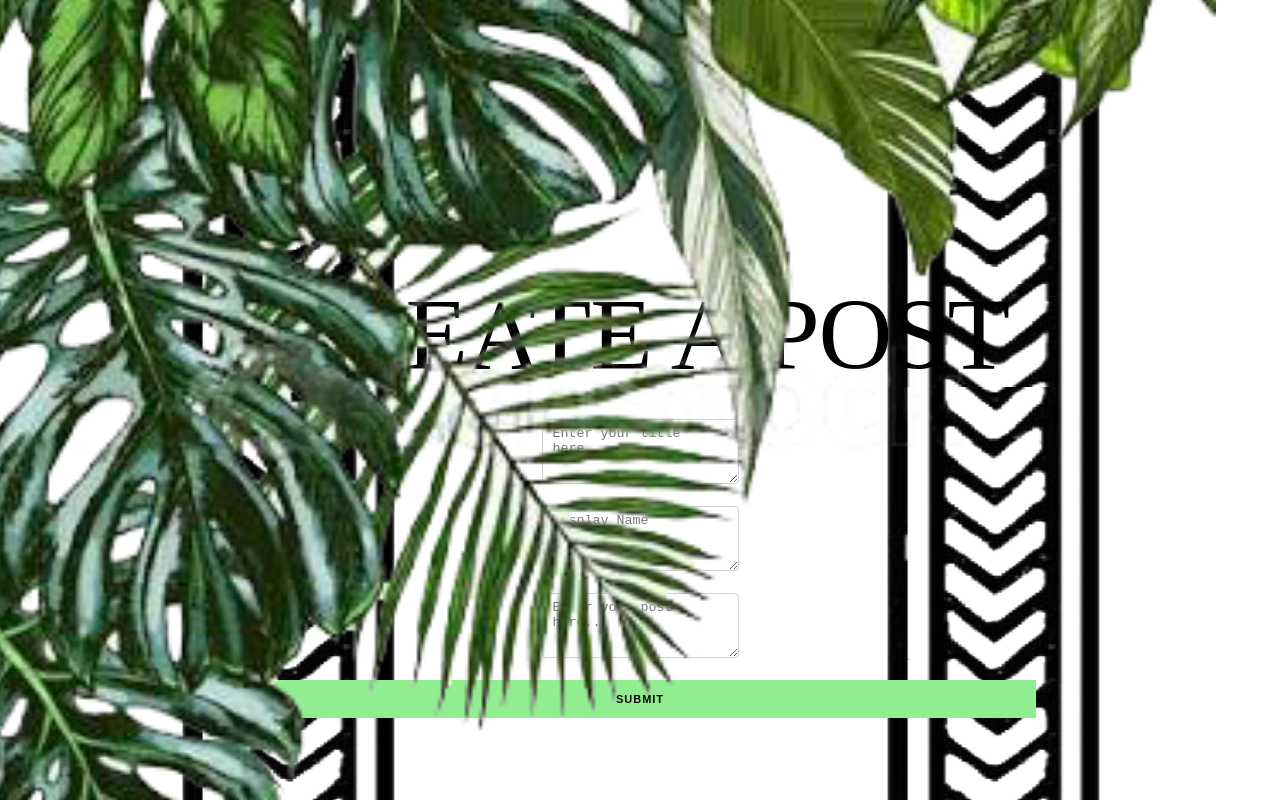
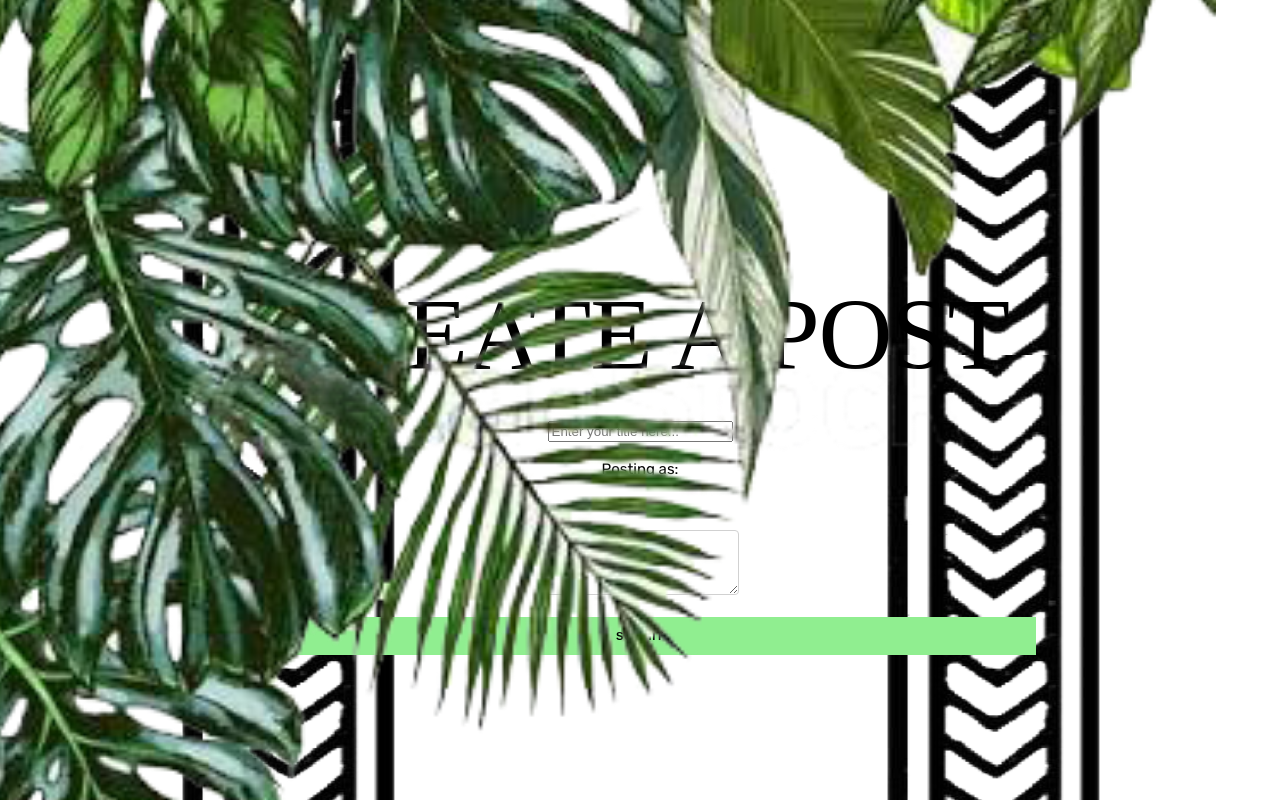
Before and after one commit to nikau-2018/the-va, a React app in the folder client/: page /create in a window 1280 px wide. Built offline with nearby package versions, Linux system fonts and the light colour scheme; no server answers; a web font is replaced by a local one.

Commit message:
Added random display name. Fixes #110

```diff
--- a/client/src/components/CreatePostMain.jsx
+++ b/client/src/components/CreatePostMain.jsx
@@ -3,6 +3,7 @@
 import React from 'react'
 import axios from 'axios'
 import {Redirect} from 'react-router'
+import randomDisplayName from '../utils/randomDisplayName'
 
 class CreatePost extends React.Component {
   constructor (props) {
@@ -15,6 +16,7 @@ class CreatePost extends React.Component {
     }
     this.handleChange = this.handleChange.bind(this)
     this.handleClick = this.handleClick.bind(this)
+    this.getRandomDisplayName()
   }
 
   handleChange (e) {
@@ -23,7 +25,11 @@ class CreatePost extends React.Component {
     })
   }
 
-  // this handleClick will send a post request to our /api/v1/. this needs to be added to the function
+  getRandomDisplayName () {
+    randomDisplayName()
+      .then(name => this.setState({displayName: name}))
+  }
+
   handleClick (e) {
     const postData = {
       postData: {
@@ -44,8 +50,8 @@ class CreatePost extends React.Component {
     return (
       <div className='createPost'>
         <h2>Create a Post</h2>
-        <textarea placeholder="Enter your title here..." name="title" value={this.state.title} onChange={this.handleChange} /><br />
-        <textarea placeholder="Display Name" name="displayName" value={this.state.displayName} onChange={this.handleChange} /><br />
+        <input placeholder="Enter your title here..." name="title" value={this.state.title} onChange={this.handleChange} /><br />
+        <p>Posting as: {this.state.displayName}</p><br />
         <textarea placeholder="Enter your post here..." name="body" value={this.state.body} onChange={this.handleChange}/><br />
         <button onClick={this.handleClick}>Submit</button>
         {this.state.done && <Redirect to="/list"/>}
```
